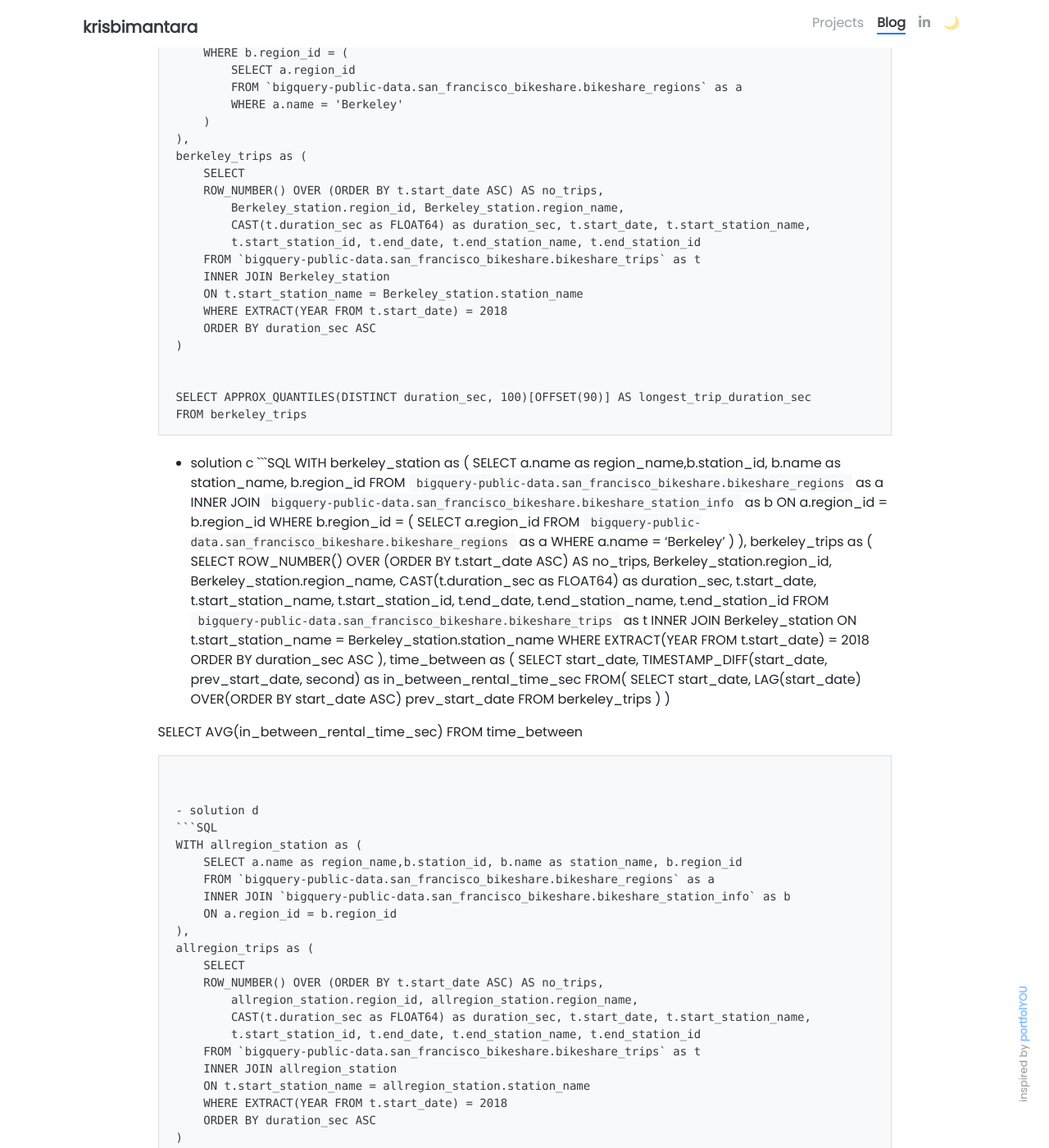
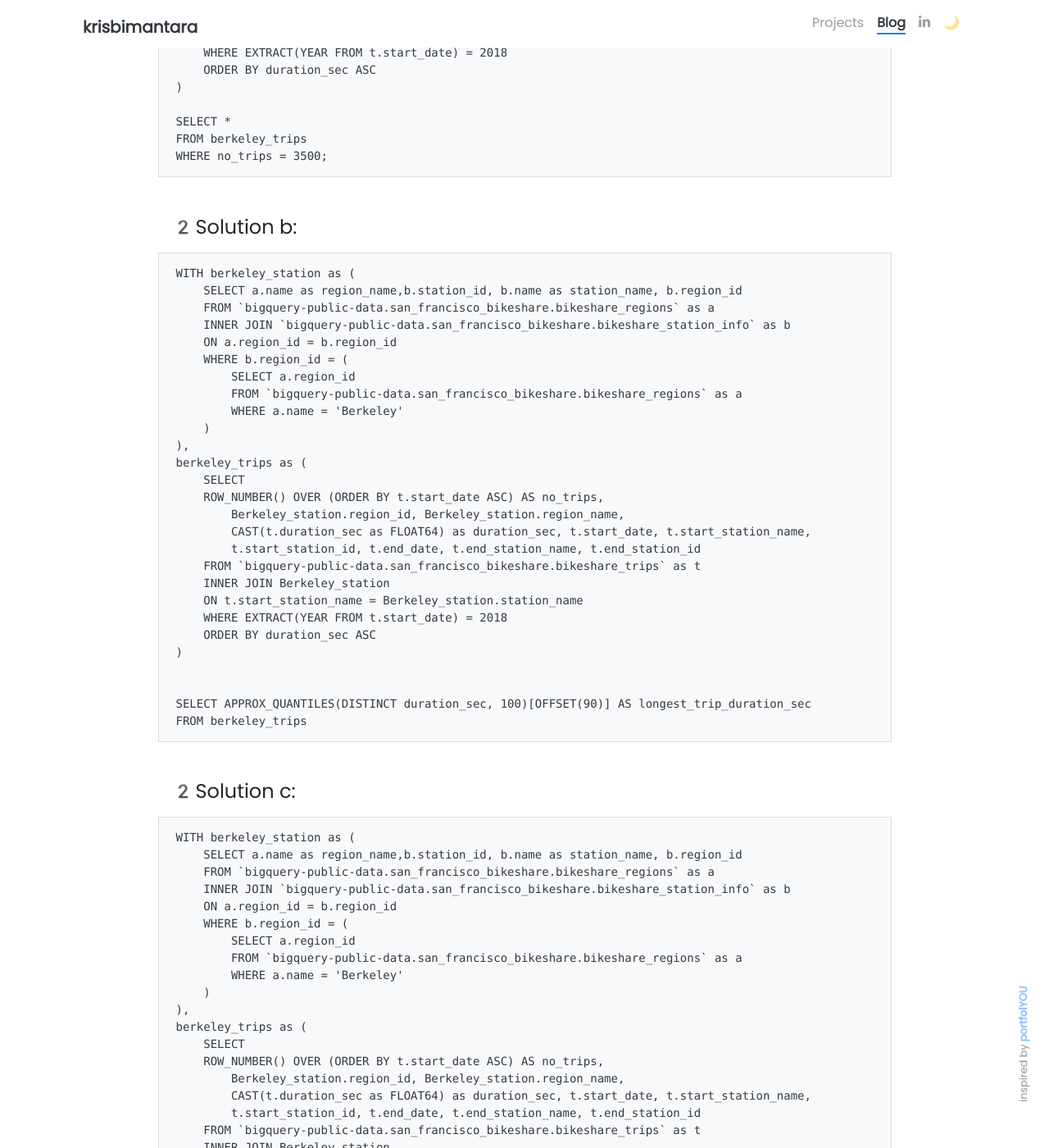
Before and after one commit to krisbimantara/krisbimantara.github.io, a Jekyll site: the page built from _posts/2022-03-04-SQL-Study-Case.md, in a window 1280 px wide and 1400 px high, scrolled down 2060 px. Shown: the whole window at 82% size. Built offline with Jekyll 4.4.1, drawn with Linux system fonts in a browser that asks for light colours; nearby versions of some CDN libraries; our own code applies the rules of GitHub Pages for plain Markdown files; some of the changed text lies outside the part shown.

Commit message:
Update 2022-03-04-SQL-Study-Case.md

````diff
--- a/_posts/2022-03-04-SQL-Study-Case.md
+++ b/_posts/2022-03-04-SQL-Study-Case.md
@@ -28,7 +28,10 @@ Access Bigquery San Francisco GoBike dataset [here.](https://drive.google.com/fi
 
 in this solution i compute berkeley region performance
 
-- solution a
+<div class="m-3" id="clean">
+    <br />
+    <h4>Solution a:</h4>
+</div>
 ```SQL
 WITH berkeley_station as (
     SELECT a.name as region_name,b.station_id, b.name as station_name, b.region_id
@@ -59,7 +62,10 @@ FROM berkeley_trips
 WHERE no_trips = 3500;
 ```
 
-- solution b
+<div class="m-3" id="clean">
+    <br />
+    <h4>2️Solution b:</h4>
+</div>
 ```SQL
 WITH berkeley_station as (
     SELECT a.name as region_name,b.station_id, b.name as station_name, b.region_id
@@ -90,7 +96,10 @@ SELECT APPROX_QUANTILES(DISTINCT duration_sec, 100)[OFFSET(90)] AS longest_trip_
 FROM berkeley_trips
 ```
 
-- solution c
+<div class="m-3" id="clean">
+    <br />
+    <h4>2️Solution c:</h4>
+</div>
 ```SQL
 WITH berkeley_station as (
     SELECT a.name as region_name,b.station_id, b.name as station_name, b.region_id
@@ -130,8 +139,10 @@ SELECT AVG(in_between_rental_time_sec)
 FROM time_between
 ```
 
-
-- solution d
+<div class="m-3" id="clean">
+    <br />
+    <h4>2️Solution d:</h4>
+</div>
 ```SQL
 WITH allregion_station as (
     SELECT a.name as region_name,b.station_id, b.name as station_name, b.region_id
````
